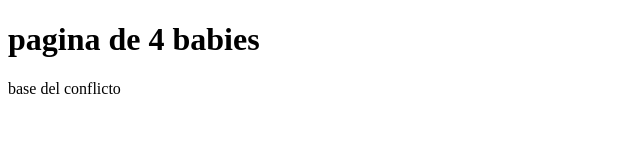
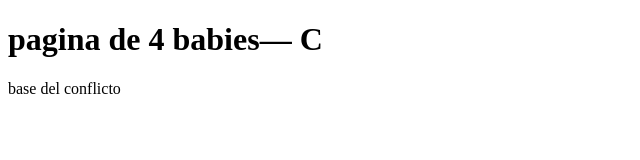
Before and after one commit to 4-babies/conflicto, a plain HTML site: page index.html in a window 1280 px wide. Shown: the full height of the page, 0-640 px from the left. Drawn offline with Linux system fonts and the light colour scheme.

Commit message:
feat: personalizo título en h1

```diff
--- a/index.html
+++ b/index.html
@@ -1,4 +1,4 @@
 <!DOCTYPE html>
 <title>4 babies</title>
-<h1>pagina de 4 babies</h1>
+<h1>pagina de 4 babies— C</h1>
 <p>base del conflicto</p>
```
